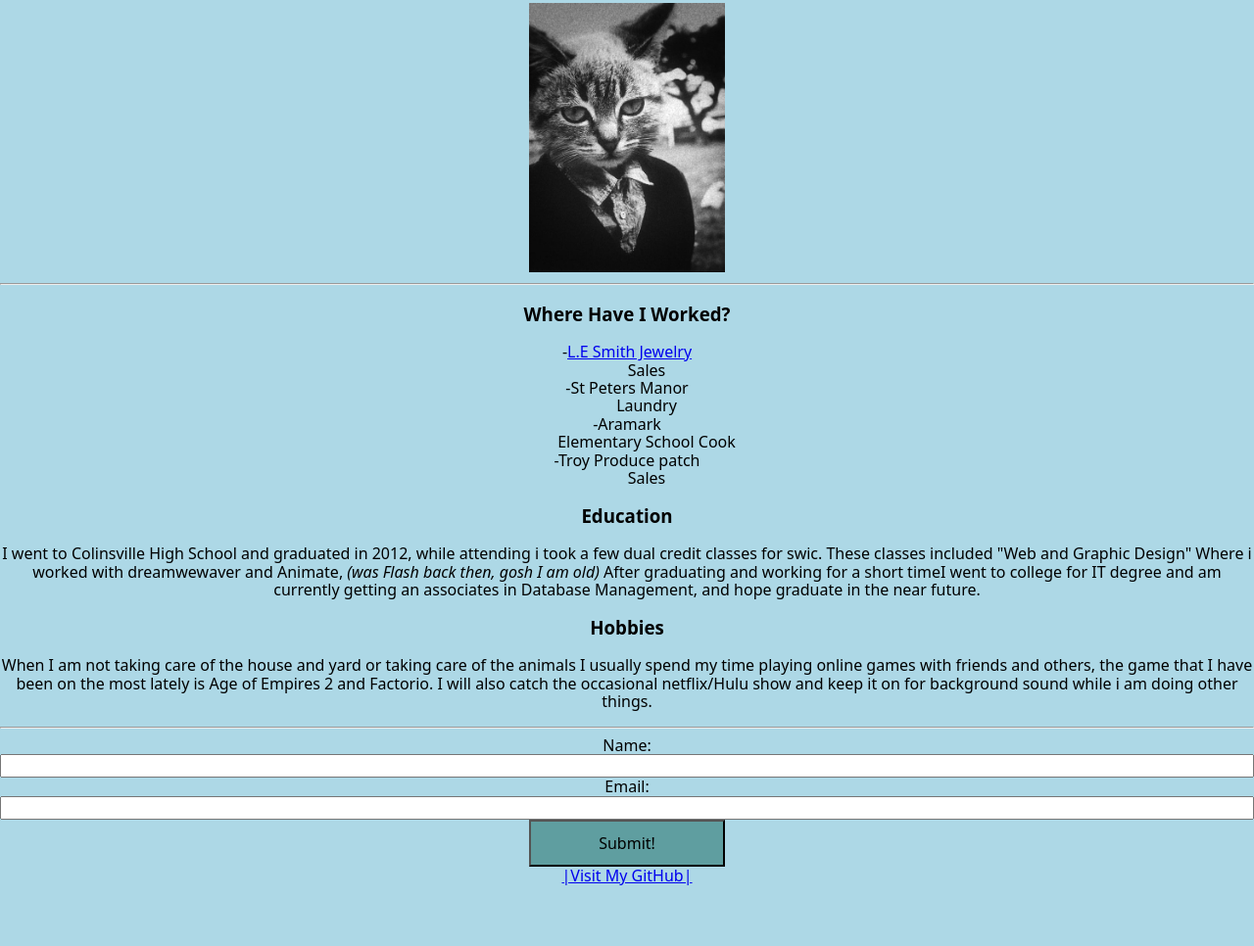
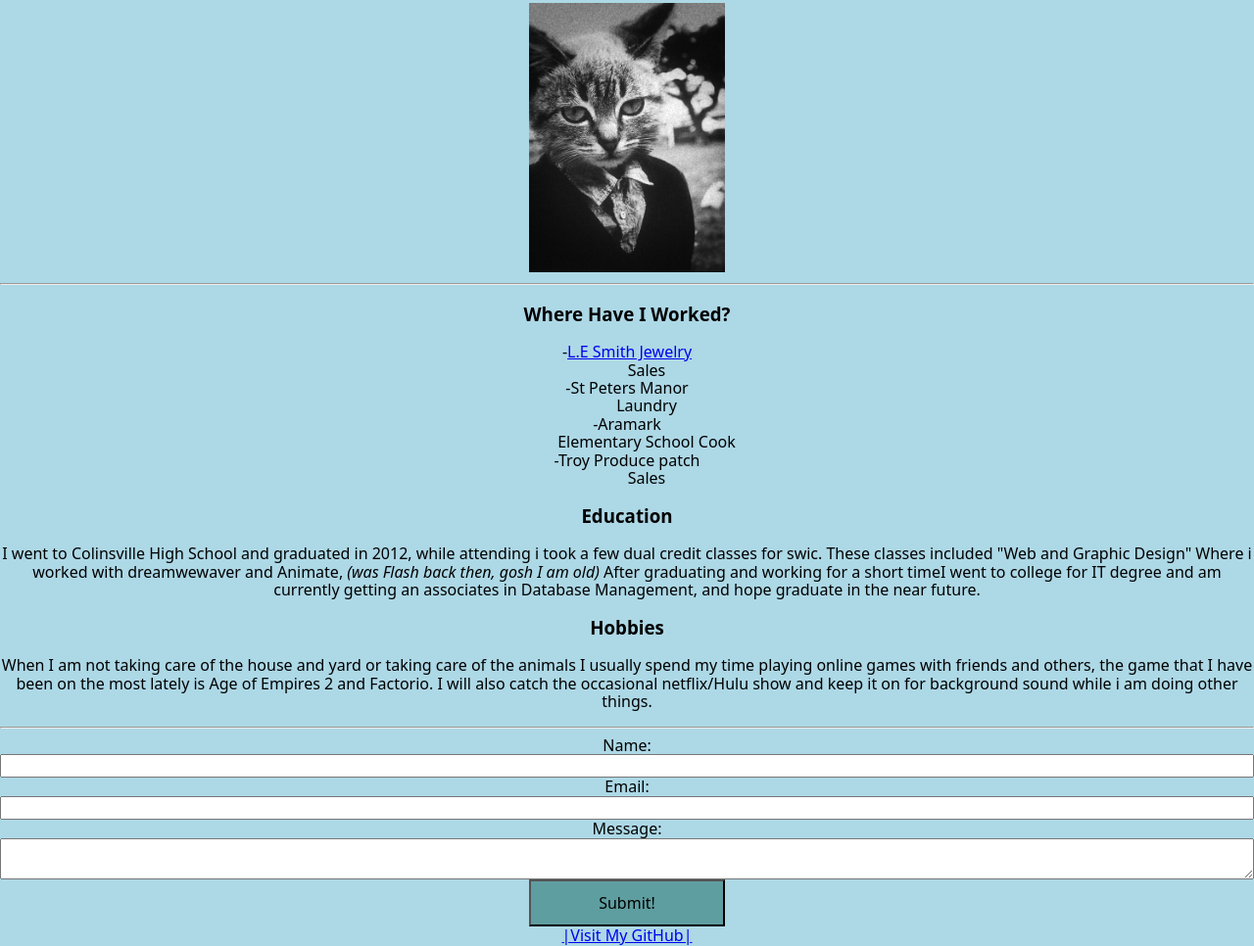
Before and after one commit to SWIC-177/html-css-skills-demo-Nicky6Fingers, a plain HTML site: page index.html in a window 1280 px wide. Shown: the part 228-1194 px from the top of the page at 98% size. Before the commit the page ends 1133 px from the top, so only its background shows below. Drawn offline with nearby package versions, Linux system fonts and the light colour scheme.

Commit message:
Add textarea field

```diff
--- a/index.html
+++ b/index.html
@@ -66,6 +66,9 @@
         <label for="email"> Email:</label>
         <input type="tel" id="phone" />
 
+        <label for="message"> Message:</label>
+        <textarea id="message"></textarea>
+
         <button type="submit">Submit!</button>
       </form>
       <footer>
```
